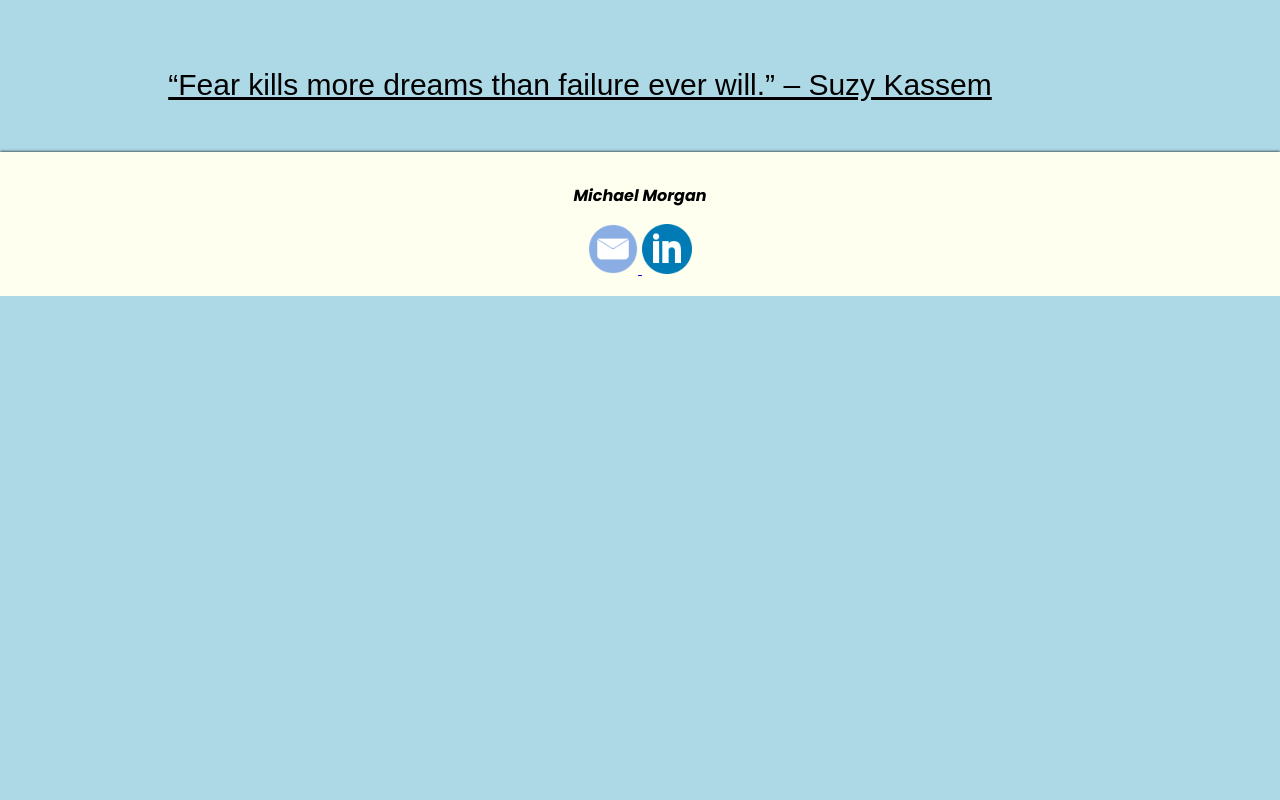
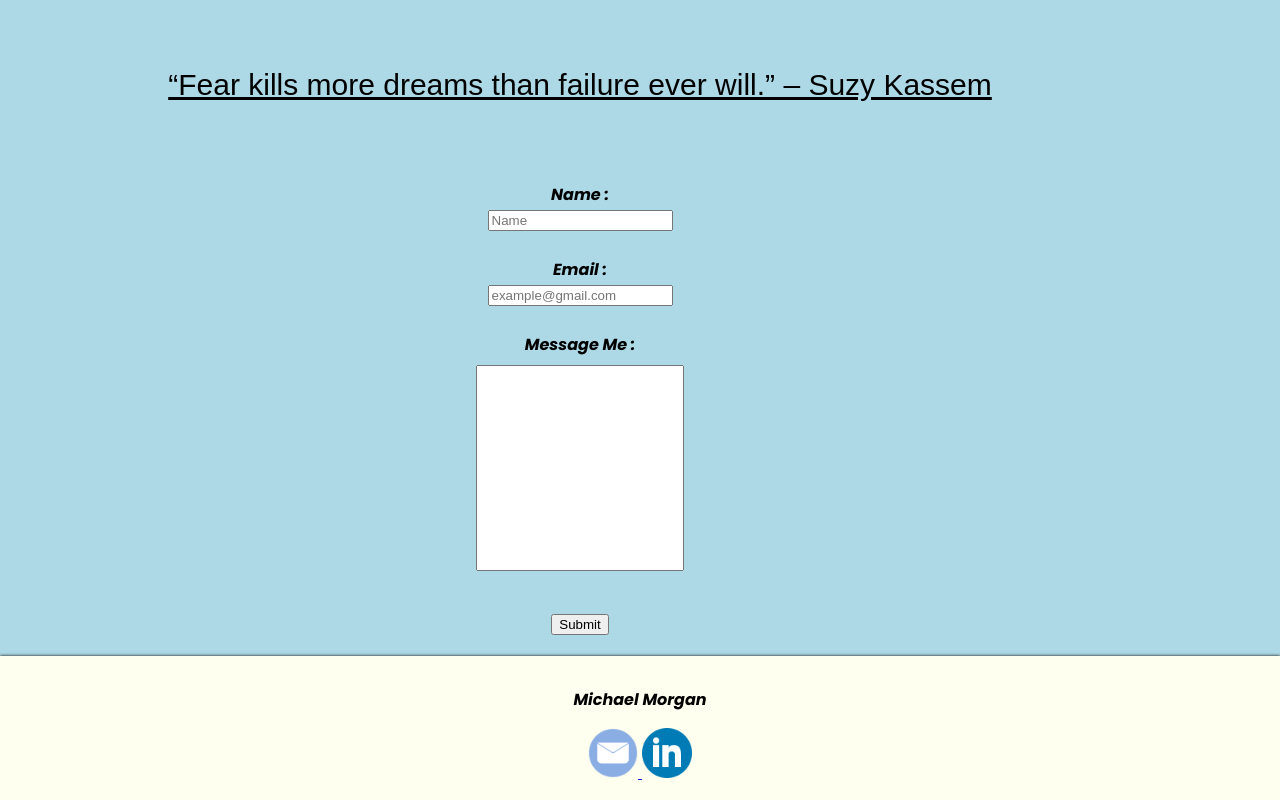
Before and after one commit to mmorgan33/New-Personal-Website, a plain HTML site: page index.html in a window 1280 px wide. Shown: the part 690-1490 px from the top of the page. Before the commit the page ends 986 px from the top, so only its background shows below. Drawn offline with Linux system fonts and the light colour scheme.

Commit message:
pushing local changes

```diff
--- a/index.html
+++ b/index.html
@@ -39,12 +39,47 @@
         “Fear kills more dreams than failure ever will.” – Suzy Kassem
       </p>
     </div>
+    <br>
+    <br>
+
+<!--
+    These specific fields:
+
+    name field
+    email field
+    message field -->
+
+    <form>
+
+      <div>
+        <label for="fname">Name :</label>
+        <br>
+        <input type="text" id="name" name="fname" placeholder="Name" required>
+      </div>
+      <br>
+      <div>
+        <label for="email">Email :</label>
+        <br>
+        <input type="email" id="email" name="email" placeholder="example@gmail.com" required>
+      </div>
+      <br>
+      <div>
+        <label for="message">Message Me :</label>
+        <br>
+        <input type="text" id="message" name="message" class="messagefield" required>
+      </div>
+      <div>
+        <input type="submit" value="Submit">
+      </div>
+
+    </form>
 
   </div>
 
+
   <!-- <div class="item-four">
+  </div> -->
 
-  </div> -->
 
       <div class="item-three">
         <div>
@@ -61,9 +96,6 @@
         alt="Picture of the Linkedin logo.">
         </a>
       </div>
-
     </main>
-
   </body>
-
 </html>
--- a/javascript.js
+++ b/javascript.js
@@ -1 +1,16 @@
+const form = document.querySelector('#form')
+const submitButton = document.querySelector('#submit')
+
+form.addEventListener('submit', (e) => {
+  submitButton.disabled = true
+  e.preventDefault()
+  window.location.href = window.location.origin + '/success.html'
+})
+
+setTimeout(() => {
+    window.location.href = window.location.origin
+  }, 5000)
+
+
+
 console.log("Hello World");
--- a/style.css
+++ b/style.css
@@ -26,6 +26,16 @@ body {
 
 main {
     text-align: center;
+}
+
+/* Form field */
+
+.messagefield {
+    font-size: 18px;
+    height: 200px;
+    width: 200px;
+    margin-top: 8px;
+    margin-bottom: 40px;
 }
 
 /* Grid Container */
```
